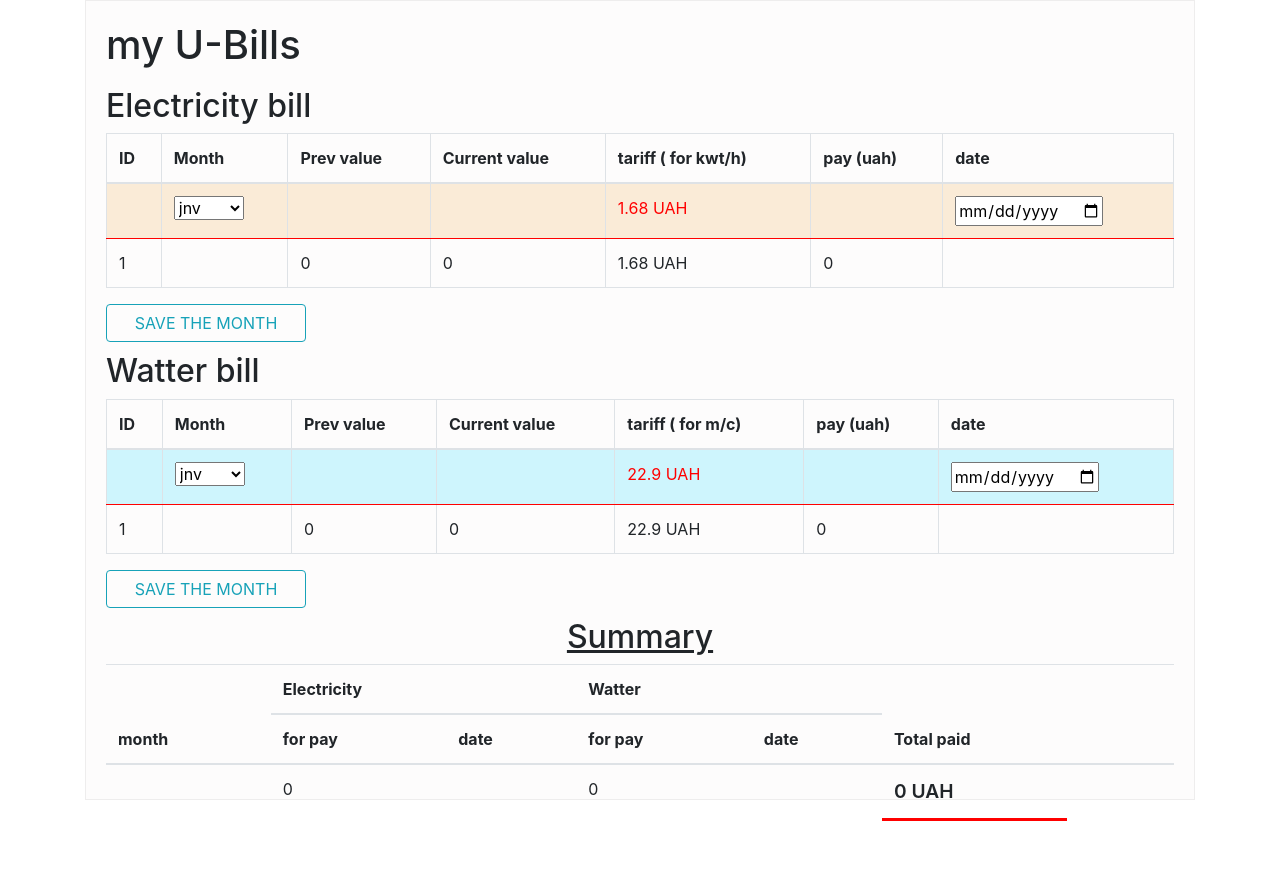
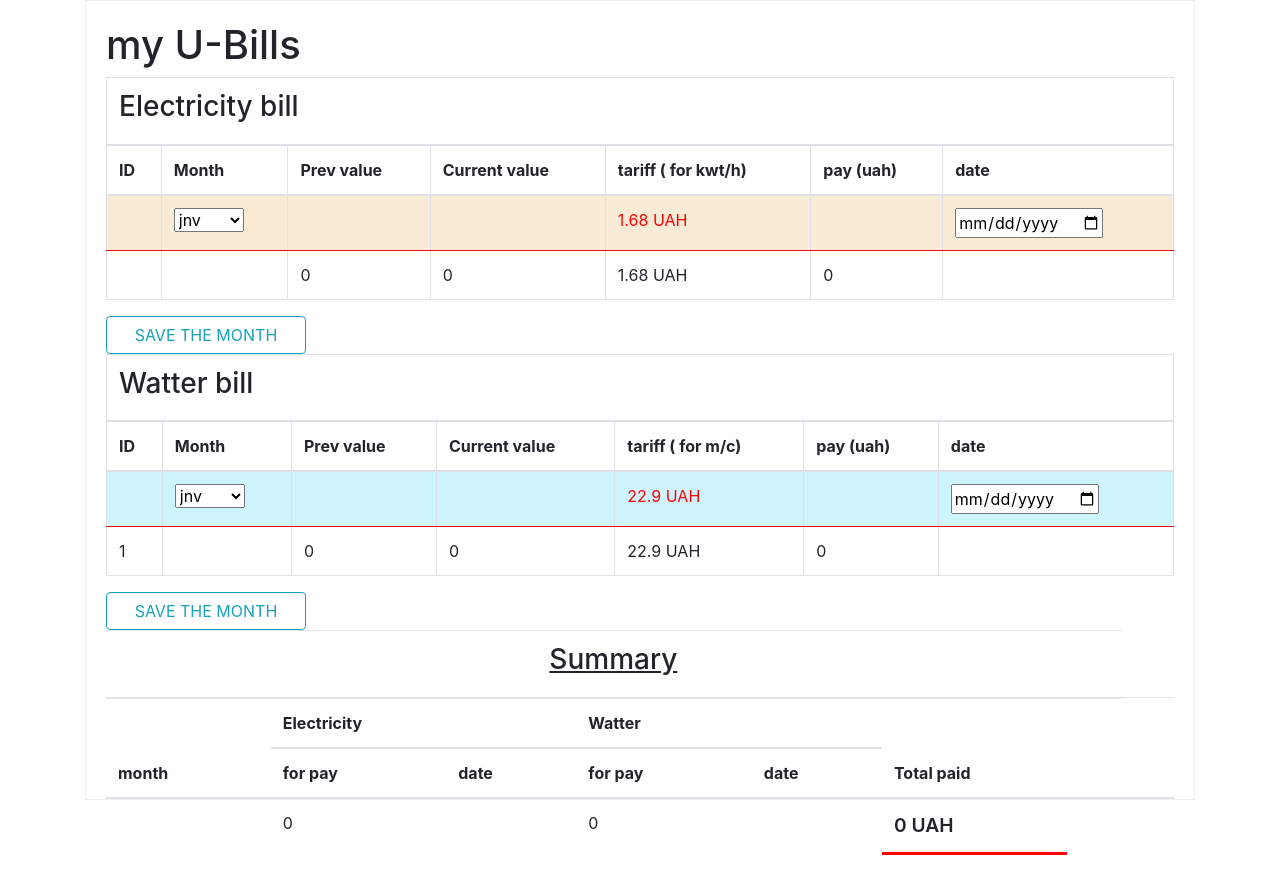
Before and after one commit to sovsianykov/ubills-app, a React (Create React App) app: page / in a window 1280 px wide. Before the commit the page ends 837 px from the top, so only its background shows below. Built offline with nearby package versions, Linux system fonts and the light colour scheme.

Commit message:
experimental

```diff
--- a/src/Components/Layout/Tabbuilder/Elektricity/Elektro.js
+++ b/src/Components/Layout/Tabbuilder/Elektricity/Elektro.js
@@ -12,9 +12,15 @@ class Elektro extends Component {
   render() {
     return (
       <Aoux>
-        <h2>Electricity bill </h2>
-        <Table bordered hover>
+        <Table className = 'electro' bordered hover>
           <thead>
+            <tr >
+
+              <th colSpan='7'>
+                <h3>Electricity bill </h3>
+
+              </th>
+            </tr>
             <tr>
               <th>ID</th>
               <th>Month</th>
--- a/src/Components/Layout/Tabbuilder/Summary/Summary.js
+++ b/src/Components/Layout/Tabbuilder/Summary/Summary.js
@@ -5,10 +5,17 @@ class Summary extends Component {
   render() {
     return (
       <div>
-        <h2 id="s">Summary</h2>
+
         <Table className="summ">
           <thead>
-            <tr>
+          <tr >
+
+            <th colSpan='7'>
+              <h3 id="s">Summary</h3>
+
+            </th>
+          </tr>
+          <tr>
               <th rowSpan="2">month</th>
               <th colSpan="2">Electricity</th>
               <th colSpan="2">Watter</th>
--- a/src/Components/Layout/Tabbuilder/Tabbuilder.js
+++ b/src/Components/Layout/Tabbuilder/Tabbuilder.js
@@ -8,8 +8,8 @@ import Button from "react-bootstrap/Button";
 class Tabbuilder extends Component {
     total = 0
     state = {
-        monthsEl: [
-            { id: 1 },
+        monthsEl:[ [
+            { id: Date.now() + Math.random() },
             { monthsel: "" },
             { preV: 0 },
             { curV: 0 },
@@ -17,7 +17,17 @@ class Tabbuilder extends Component {
             { pay: 0 },
             { date: "" }
 
-        ],
+        ] ],
+        monthsEl1 : [[
+            { id:  Date.now() + Math.random()},
+            { monthsel: '' },
+            { preV: 'wait' },
+            { curV: 'wait' },
+            { tariff: "1.68 UAH" },
+            { pay: '0' },
+            { date: '' },
+        ]  ],
+
         monthsW: [
             { idW: 1 },
             { monthseW: "" },
@@ -41,7 +51,7 @@ class Tabbuilder extends Component {
 
         this.setState(() => {
             return {
-                monthsEl: [
+                monthsEl1 : [[
                     { id: input[0].textContent },
                     { monthsel: mon.value },
                     { preV: input[2].textContent },
@@ -49,9 +59,12 @@ class Tabbuilder extends Component {
                     { tariff: "1.68 UAH" },
                     { pay: pay },
                     { date: date.value },
-                ],
-            };
+                ]  ]
+            }
         });
+         this.state.monthsEl.push(this.state.monthsEl1[0])
+
+
     };
     saveHandlerW = () => {
         const input1 = document.querySelectorAll("tr.editW td");
@@ -88,13 +101,23 @@ class Tabbuilder extends Component {
         return (
             <Aoux>
                 <TabbuilderLayout>
-                    <Elektro id = { this.state.monthsEl[0].id}
-                             monthsel = { this.state.monthsEl[1].monthsel}
-                             preV = { this.state.monthsEl[2].preV}
-                             curV= { this.state.monthsEl[3].curV}
-                             tariff = { this.state.monthsEl[4].tariff}
-                             pay = { this.state.monthsEl[5].pay}
-                             date = { this.state.monthsEl[6].date}  />
+                     {this.state.monthsEl.map(month => {
+                         return <Elektro
+                             key = {month[0].id}
+
+                             monthsel = { month[1].monthsel}
+                             preV = { month[2].preV}
+                             curV= { month[3].curV}
+                             tariff = { month[4].tariff}
+                             pay = { month[5].pay}
+                             date = { month[6].date}
+
+
+
+
+                         />
+
+                    }) }
                     <Button
                         variant="outline-info"
                         onClick={this.saveHandler.bind(this)}
@@ -103,10 +126,10 @@ class Tabbuilder extends Component {
                     </Button>
                     <Watter
                         idW = { this.state.monthsW[0].idW}
-                        monthseW = { this.state.monthsEl[1].monthsel}
+                        monthseW = { this.state.monthsW[1].monthseW}
                         preW = { this.state.monthsW[2].preW}
                         curW= { this.state.monthsW[3].curW}
-                        tariff = { this.state.monthsEl[4].tariff}
+                        tariff = { this.state.monthsW[4].tariff}
                         payW = { this.state.monthsW[5].payW}
                         dateW = { this.state.monthsW[6].dateW}  />
                     <Button
@@ -116,9 +139,9 @@ class Tabbuilder extends Component {
                         SAVE THE MONTH
                     </Button>
                     <Summary
-                             monthsel = { this.state.monthsEl[1].monthsel}
-                             pay = { this.state.monthsEl[5].pay}
-                             date = { this.state.monthsEl[6].date}
+                             monthsel = { this.state.monthsEl[0][1].monthsel}
+                             pay = { this.state.monthsEl[0][5].pay}
+                             date = { this.state.monthsEl[0][6].date}
                              payW = { this.state.monthsW[5].payW}
                              dateW = { this.state.monthsW[6].dateW}
                              total = {this.total}
--- a/src/Components/Layout/Tabbuilder/Watter/Watter.js
+++ b/src/Components/Layout/Tabbuilder/Watter/Watter.js
@@ -8,9 +8,15 @@ class Watter extends Component {
   render() {
     return (
       <Aoux>
-        <h2>Watter bill </h2>
         <Table bordered hover>
           <thead>
+          <tr >
+
+            <th colSpan='7'>
+              <h3>Watter bill  </h3>
+
+            </th>
+          </tr>
             <tr>
               <th>ID</th>
               <th>Month</th>
--- a/src/index.css
+++ b/src/index.css
@@ -1,5 +1,7 @@
 body {
   margin: 0;
+  background: #b0afaf;
+
   font-family: -apple-system, BlinkMacSystemFont, 'Segoe UI', 'Roboto', 'Oxygen',
     'Ubuntu', 'Cantarell', 'Fira Sans', 'Droid Sans', 'Helvetica Neue',
     sans-serif;
@@ -20,7 +22,6 @@ code {
   border: .1rem solid #eeeded;
   padding: 20px;
   height: 100vh;
-  background: #fdfcfc;
 }
 main.Xmlbuilder {
   display: flex;
@@ -30,7 +31,7 @@ main.Xmlbuilder {
  h2  {
   padding-top: 10px;
 }
-h2#s {
+h3#s {
   text-align: center;
   text-decoration: underline;
 }
@@ -58,3 +59,6 @@ tr.editW  td {
 ;
   color :  red;
 }
+.none {
+  display: none;
+}
```
Also changed, not shown: 1 other file (tests, documents, lock files or other folders).
